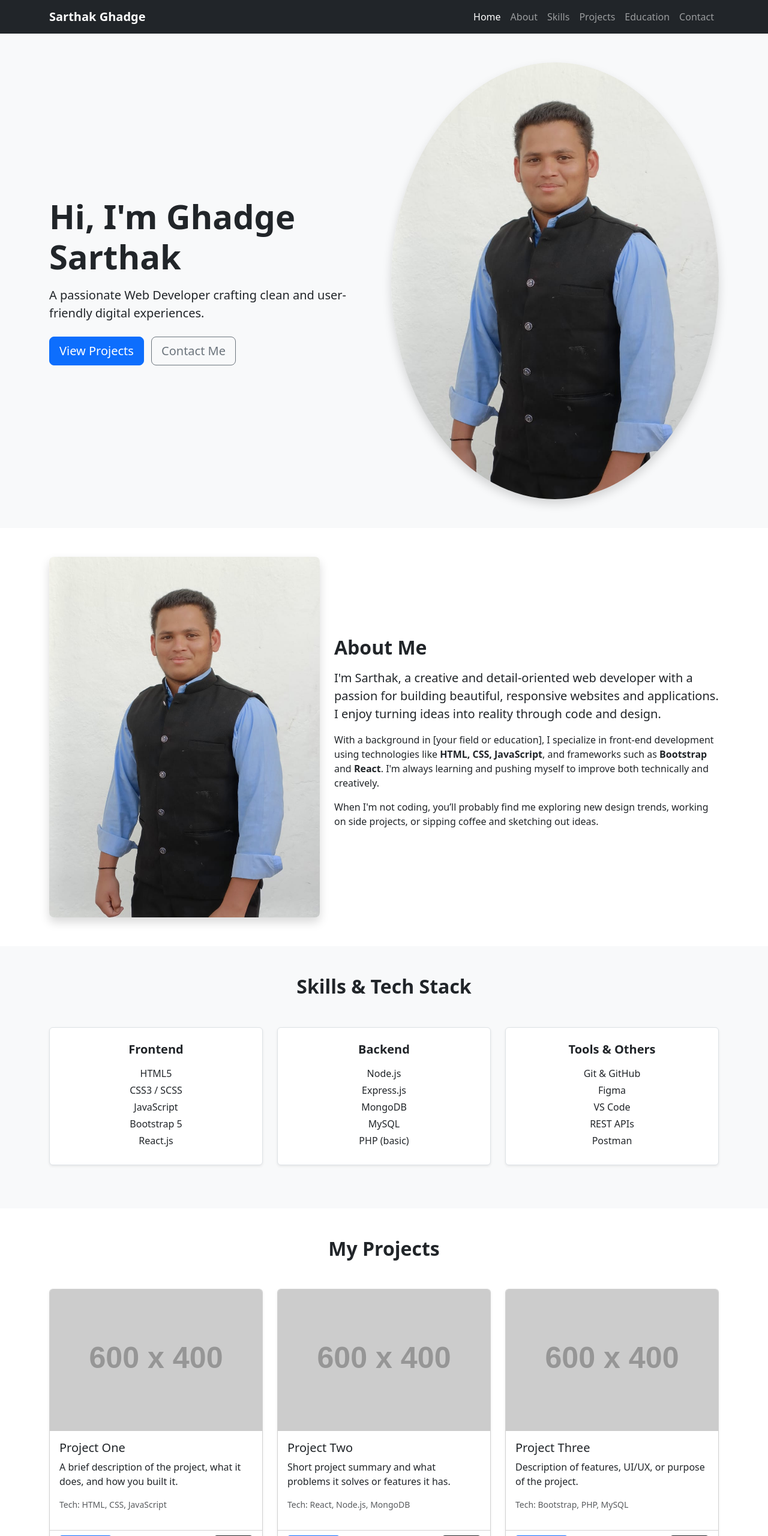
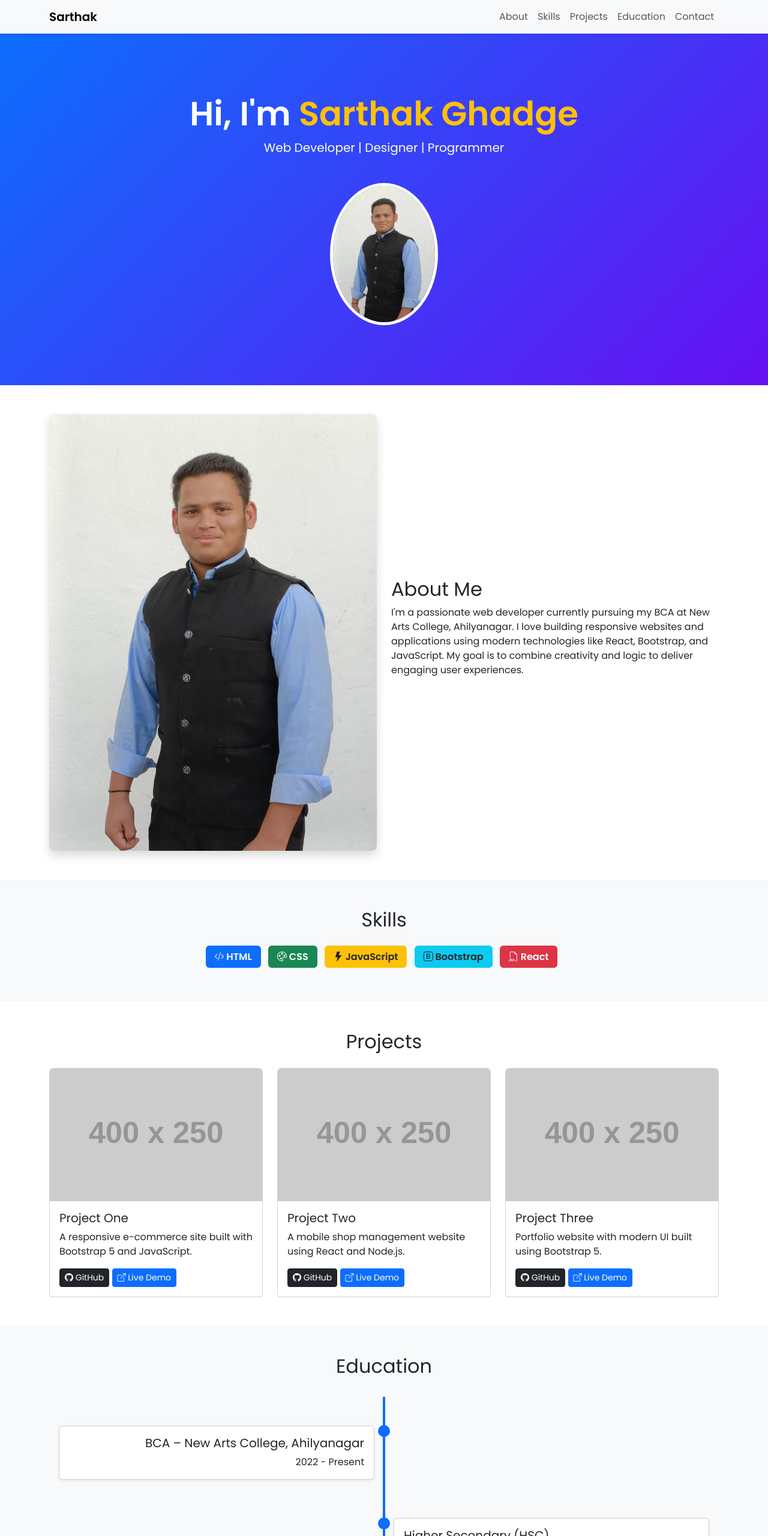
Before and after one commit to SarthakGhadge924/Portfolio, a plain HTML site: page index.html in a window 1280 px wide. Shown: the top 2560 px of the page at 60% size. Drawn offline with nearby package versions, Linux system fonts and the light colour scheme; placeholder pictures from the web are drawn by us.

Commit message:
Update index.html

```diff
--- a/index.html
+++ b/index.html
@@ -1,299 +1,279 @@
 <!DOCTYPE html>
 <html lang="en">
 <head>
-  <title>Sarthak Ghadge Portfolio</title>
-  <meta charset="utf-8">
-  <meta name="viewport" content="width=device-width, initial-scale=1">
-  <link href="https://cdn.jsdelivr.net/npm/bootstrap@5.3.3/dist/css/bootstrap.min.css" rel="stylesheet">
-  <script src="https://cdn.jsdelivr.net/npm/bootstrap@5.3.3/dist/js/bootstrap.bundle.min.js"></script>
+  <meta charset="UTF-8" />
+  <meta name="viewport" content="width=device-width, initial-scale=1.0" />
+  <title>Sarthak Ghadge | Portfolio</title>
+  <!-- Bootstrap CSS -->
+  <link href="https://cdn.jsdelivr.net/npm/bootstrap@5.3.0/dist/css/bootstrap.min.css" rel="stylesheet" />
+  <!-- Bootstrap Icons -->
+  <link href="https://cdn.jsdelivr.net/npm/bootstrap-icons/font/bootstrap-icons.css" rel="stylesheet" />
+  <!-- Google Font -->
+  <link href="https://fonts.googleapis.com/css2?family=Poppins:wght@400;600&display=swap" rel="stylesheet" />
+  <style>
+    body {
+      font-family: "Poppins", sans-serif;
+    }
+    /* Navbar */
+    .navbar {
+      box-shadow: 0 4px 6px rgba(0,0,0,0.05);
+    }
+    /* Hero */
+    .hero {
+      background: linear-gradient(135deg, #0d6efd, #6610f2);
+      color: white;
+      padding: 100px 0;
+      text-align: center;
+    }
+    .hero h1 span {
+      color: #ffc107;
+    }
+    .hero img {
+      width: 180px;
+      border-radius: 50%;
+      margin-top: 20px;
+      border: 5px solid white;
+    }
+    /* Skills */
+    .badge {
+      font-size: 1rem;
+      padding: 10px 15px;
+    }
+    /* Projects */
+    .project-card {
+      transition: transform 0.3s ease, box-shadow 0.3s ease;
+    }
+    .project-card:hover {
+      transform: translateY(-8px);
+      box-shadow: 0 8px 20px rgba(0,0,0,0.2);
+    }
+    /* Education Timeline */
+    .timeline {
+      position: relative;
+      margin: 2rem 0;
+      padding: 2rem 0;
+    }
+    .timeline::before {
+      content: "";
+      position: absolute;
+      top: 0;
+      bottom: 0;
+      left: 50%;
+      width: 4px;
+      background: #0d6efd;
+      transform: translateX(-50%);
+    }
+    .timeline-item {
+      position: relative;
+      margin-bottom: 2rem;
+      width: 50%;
+      padding: 1rem;
+    }
+    .timeline-item.left {
+      left: 0;
+      text-align: right;
+    }
+    .timeline-item.right {
+      left: 50%;
+    }
+    .timeline-item::before {
+      content: "";
+      position: absolute;
+      top: 15px;
+      width: 20px;
+      height: 20px;
+      background: #0d6efd;
+      border-radius: 50%;
+      z-index: 1;
+    }
+    .timeline-item.left::before {
+      right: -10px;
+    }
+    .timeline-item.right::before {
+      left: -10px;
+    }
+    /* Footer */
+    footer {
+      background: #212529;
+      color: white;
+      padding: 20px 0;
+    }
+    footer a {
+      color: #ffc107;
+      margin: 0 10px;
+      font-size: 1.2rem;
+    }
+  </style>
 </head>
 <body>
-
-<nav class="navbar navbar-expand-lg navbar-dark bg-dark sticky-top">
+  <!-- Navbar -->
+  <nav class="navbar navbar-expand-lg bg-light sticky-top">
     <div class="container">
-    <a class="navbar-brand fw-bold" href="#">Sarthak Ghadge</a>
-    <button class="navbar-toggler" type="button" data-bs-toggle="collapse" data-bs-target="#navbarNav">
+      <a class="navbar-brand fw-bold" href="#">Sarthak</a>
+      <button class="navbar-toggler" data-bs-toggle="collapse" data-bs-target="#navbarNav">
         <span class="navbar-toggler-icon"></span>
       </button>
-
-    <div class="collapse navbar-collapse justify-content-end" id="navbarNav">
-      <ul class="navbar-nav">
-        <li class="nav-item">
-          <a class="nav-link active" href="#hero">Home</a>
-        </li>
-        <li class="nav-item">
-          <a class="nav-link" href="#about">About</a>
-        </li>
-        <li class="nav-item">
-          <a class="nav-link" href="#skills">Skills</a>
-        </li>
-        <li class="nav-item">
-          <a class="nav-link" href="#projects">Projects</a>
-        </li>
-        <li class="nav-item">
-          <a class="nav-link" href="#education">Education</a>
-        </li>
-        <li class="nav-item">
-          <a class="nav-link" href="#contact">Contact</a>
-        </li>
+      <div class="collapse navbar-collapse text-center" id="navbarNav">
+        <ul class="navbar-nav ms-auto">
+          <li class="nav-item"><a href="#about" class="nav-link">About</a></li>
+          <li class="nav-item"><a href="#skills" class="nav-link">Skills</a></li>
+          <li class="nav-item"><a href="#projects" class="nav-link">Projects</a></li>
+          <li class="nav-item"><a href="#education" class="nav-link">Education</a></li>
+          <li class="nav-item"><a href="#contact" class="nav-link">Contact</a></li>
         </ul>
       </div>
     </div>
   </nav>
 
-<section class="py-5 bg-light d-flex align-items-center" style="min-height: 100vh;">
+  <!-- Hero -->
+  <section class="hero">
     <div class="container">
-    <div class="row align-items-center">
-
-      <!-- Left: Text Content -->
-      <div class="col-md-6 text-center text-md-start">
-        <h1 class="display-4 fw-bold mb-3">Hi, I'm Ghadge Sarthak <span class="text-primary"></span></h1>
-        <p class="lead mb-4">A passionate Web Developer crafting clean and user-friendly digital experiences.</p>
-        <a href="#projects" class="btn btn-primary btn-lg me-2">View Projects</a>
-        <a href="#contact" class="btn btn-outline-secondary btn-lg">Contact Me</a>
-      </div>
-
-      <!-- Right: Image -->
-      <div class="col-md-6 text-center mt-4 mt-md-0">
-        <img src="sarthak.jpg" alt="Hero Image" class="img-fluid rounded-circle shadow">
-      </div>
-
-    </div>
+      <h1 class="display-4 fw-bold">Hi, I'm <span>Sarthak Ghadge</span></h1>
+      <p class="lead mb-4">Web Developer | Designer | Programmer</p>
+      <img src="sarthak.jpg" alt="Profile Photo" />
     </div>
   </section>
 
+  <!-- About -->
   <section id="about" class="py-5">
     <div class="container">
       <div class="row align-items-center">
-
-      <!-- Left: Image -->
-      <div class="col-md-5 text-center mb-4 mb-md-0">
-        <img src="sarthak.jpg" alt="About Me Image" class="img-fluid rounded-3 shadow">
+        <div class="col-md-6">
+          <img src="sarthak.jpg" class="img-fluid rounded-3 shadow" alt="About Image">
         </div>
-
-      <!-- Right: Text Content -->
-      <div class="col-md-7">
-        <h2 class="fw-bold mb-3">About Me</h2>
-        <p class="lead">
-          I'm <strong>Sarthak</strong>, a creative and detail-oriented web developer with a passion for building beautiful, responsive websites and applications. I enjoy turning ideas into reality through code and design.
+        <div class="col-md-6">
+          <h2>About Me</h2>
+          <p>
+            I'm a passionate web developer currently pursuing my BCA at New Arts College, Ahilyanagar.
+            I love building responsive websites and applications using modern technologies like React, Bootstrap, and JavaScript.
+            My goal is to combine creativity and logic to deliver engaging user experiences.
           </p>
-        <p>
-          With a background in [your field or education], I specialize in front-end development using technologies like <strong>HTML, CSS, JavaScript</strong>, and frameworks such as <strong>Bootstrap</strong> and <strong>React</strong>. I'm always learning and pushing myself to improve both technically and creatively.
-        </p>
-        <p>
-          When I'm not coding, you’ll probably find me exploring new design trends, working on side projects, or sipping coffee and sketching out ideas.
-        </p>
-      </div>
-
-    </div>
-  </div>
-</section>
-
-<section id="skills" class="py-5 bg-light">
-  <div class="container">
-    <h2 class="text-center fw-bold mb-5">Skills & Tech Stack</h2>
-    <div class="row text-center">
-
-      <!-- Frontend -->
-      <div class="col-md-4 mb-4">
-        <div class="p-4 border rounded bg-white h-100 shadow-sm">
-          <h5 class="fw-semibold mb-3">Frontend</h5>
-          <p class="mb-1">HTML5</p>
-          <p class="mb-1">CSS3 / SCSS</p>
-          <p class="mb-1">JavaScript</p>
-          <p class="mb-1">Bootstrap 5</p>
-          <p class="mb-1">React.js</p>
-        </div>
-      </div>
-
-      <!-- Backend -->
-      <div class="col-md-4 mb-4">
-        <div class="p-4 border rounded bg-white h-100 shadow-sm">
-          <h5 class="fw-semibold mb-3">Backend</h5>
-          <p class="mb-1">Node.js</p>
-          <p class="mb-1">Express.js</p>
-          <p class="mb-1">MongoDB</p>
-          <p class="mb-1">MySQL</p>
-          <p class="mb-1">PHP (basic)</p>
-        </div>
-      </div>
-
-      <!-- Tools & Others -->
-      <div class="col-md-4 mb-4">
-        <div class="p-4 border rounded bg-white h-100 shadow-sm">
-          <h5 class="fw-semibold mb-3">Tools & Others</h5>
-          <p class="mb-1">Git & GitHub</p>
-          <p class="mb-1">Figma</p>
-          <p class="mb-1">VS Code</p>
-          <p class="mb-1">REST APIs</p>
-          <p class="mb-1">Postman</p>
-        </div>
-      </div>
-
-    </div>
-  </div>
-</section>
-
-<section id="projects" class="py-5">
-  <div class="container">
-    <h2 class="text-center fw-bold mb-5">My Projects</h2>
-    <div class="row g-4">
-
-      <!-- Project 1 -->
-      <div class="col-md-6 col-lg-4">
-        <div class="card h-100 shadow-sm">
-          <img src="https://via.placeholder.com/600x400" class="card-img-top" alt="Project 1">
-          <div class="card-body">
-            <h5 class="card-title">Project One</h5>
-            <p class="card-text">A brief description of the project, what it does, and how you built it.</p>
-            <p class="small text-muted">Tech: HTML, CSS, JavaScript</p>
-          </div>
-          <div class="card-footer bg-white d-flex justify-content-between">
-            <a href="#" class="btn btn-sm btn-primary" target="_blank">Live Demo</a>
-            <a href="#" class="btn btn-sm btn-outline-dark" target="_blank">GitHub</a>
-          </div>
-        </div>
-      </div>
-
-      <!-- Project 2 -->
-      <div class="col-md-6 col-lg-4">
-        <div class="card h-100 shadow-sm">
-          <img src="https://via.placeholder.com/600x400" class="card-img-top" alt="Project 2">
-          <div class="card-body">
-            <h5 class="card-title">Project Two</h5>
-            <p class="card-text">Short project summary and what problems it solves or features it has.</p>
-            <p class="small text-muted">Tech: React, Node.js, MongoDB</p>
-          </div>
-          <div class="card-footer bg-white d-flex justify-content-between">
-            <a href="#" class="btn btn-sm btn-primary" target="_blank">Live Demo</a>
-            <a href="#" class="btn btn-sm btn-outline-dark" target="_blank">GitHub</a>
-          </div>
-        </div>
-      </div>
-
-      <!-- Project 3 -->
-      <div class="col-md-6 col-lg-4">
-        <div class="card h-100 shadow-sm">
-          <img src="https://via.placeholder.com/600x400" class="card-img-top" alt="Project 3">
-          <div class="card-body">
-            <h5 class="card-title">Project Three</h5>
-            <p class="card-text">Description of features, UI/UX, or purpose of the project.</p>
-            <p class="small text-muted">Tech: Bootstrap, PHP, MySQL</p>
-          </div>
-          <div class="card-footer bg-white d-flex justify-content-between">
-            <a href="#" class="btn btn-sm btn-primary" target="_blank">Live Demo</a>
-            <a href="#" class="btn btn-sm btn-outline-dark" target="_blank">GitHub</a>
-          </div>
-        </div>
-      </div>
-
-    </div>
-  </div>
-</section>
-
-<section id="education" class="py-5 bg-light">
-  <div class="container">
-    <h2 class="text-center fw-bold mb-5">Education & Certifications</h2>
-
-    <div class="row justify-content-center">
-      <div class="col-md-8">
-
-        <!-- Education Block -->
-        <div class="mb-4 p-4 bg-white rounded shadow-sm">
-          <h5 class="fw-semibold mb-1">Bachelor of Computer Applications (BCA)</h5>
-          <p class="mb-1 text-muted">NACAS, A,NAGAR</p>
-          <p class="small text-muted">2023- 2027</p>
-        </div>
-
-        <!-- Certification Block -->
-        <div class="mb-4 p-4 bg-white rounded shadow-sm">
-          <h5 class="fw-semibold mb-1">Full Stack Web Development</h5>
-          <p class="mb-1 text-muted">A2Z IT HUB</p>
-          <p class="small text-muted">Completed: Jan 2024</p>
-        </div>
-
-        <!-- Another Certification -->
-        <div class="mb-4 p-4 bg-white rounded shadow-sm">
-          <h5 class="fw-semibold mb-1">JavaScript Algorithms and Data Structures</h5>
-          <p class="mb-1 text-muted">freeCodeCamp</p>
-          <p class="small text-muted">Completed: Oct 2023</p>
-        </div>
-
         </div>
       </div>
     </div>
   </section>
 
-<section id="contact" class="py-5">
+  <!-- Skills -->
+  <section id="skills" class="py-5 bg-light">
+    <div class="container text-center">
+      <h2 class="mb-4">Skills</h2>
+      <div>
+        <span class="badge bg-primary me-2 mb-2"><i class="bi bi-code-slash"></i> HTML</span>
+        <span class="badge bg-success me-2 mb-2"><i class="bi bi-palette"></i> CSS</span>
+        <span class="badge bg-warning text-dark me-2 mb-2"><i class="bi bi-lightning-fill"></i> JavaScript</span>
+        <span class="badge bg-info text-dark me-2 mb-2"><i class="bi bi-bootstrap"></i> Bootstrap</span>
+        <span class="badge bg-danger me-2 mb-2"><i class="bi bi-filetype-jsx"></i> React</span>
+      </div>
+    </div>
+  </section>
+
+  <!-- Projects -->
+  <section id="projects" class="py-5">
     <div class="container">
-    <h2 class="text-center fw-bold mb-5">Get In Touch</h2>
-
-    <div class="row">
-      <!-- Contact Info -->
-      <div class="col-md-5 mb-4">
-        <div class="p-4 bg-light rounded shadow-sm h-100">
-          <h5 class="fw-semibold">Contact Details</h5>
-          <p class="mb-2"><strong>Email:</strong> <a href="mailto:youremail@example.com">sarthak@gmail.com</a></p>
-          <p class="mb-2"><strong>Phone:</strong> +91 9359261298</p>
-          <p class="mb-2"><strong>Location:</strong> A.NAGAR, INDIA</p>
-
-          <div class="mt-4">
-            <h6 class="fw-semibold">Connect with me</h6>
-            <a href="https://github.com/yourusername" target="_blank" class="me-3 text-dark">
-              <i class="bi bi-github fs-4"></i>
-            </a>
-            <a href="https://linkedin.com/in/yourusername" target="_blank" class="me-3 text-primary">
-              <i class="bi bi-linkedin fs-4"></i>
-            </a>
-            <a href="https://twitter.com/yourusername" target="_blank" class="text-info">
-              <i class="bi bi-twitter fs-4"></i>
-            </a>
+      <h2 class="text-center mb-4">Projects</h2>
+      <div class="row g-4">
+        <div class="col-md-4">
+          <div class="card project-card">
+            <img src="https://via.placeholder.com/400x250" class="card-img-top" alt="Project 1">
+            <div class="card-body">
+              <h5 class="card-title">Project One</h5>
+              <p class="card-text">A responsive e-commerce site built with Bootstrap 5 and JavaScript.</p>
+              <a href="https://github.com/SarthakGhadge924" class="btn btn-dark btn-sm"><i class="bi bi-github"></i> GitHub</a>
+              <a href="#" class="btn btn-primary btn-sm"><i class="bi bi-box-arrow-up-right"></i> Live Demo</a>
             </div>
           </div>
         </div>
-
-      <!-- Contact Form (optional) -->
-      <div class="col-md-7">
-        <form class="p-4 bg-light rounded shadow-sm">
-          <div class="mb-3">
-            <label for="name" class="form-label">Your Name</label>
-            <input type="text" class="form-control" id="name" placeholder="Enter your name">
+        <div class="col-md-4">
+          <div class="card project-card">
+            <img src="https://via.placeholder.com/400x250" class="card-img-top" alt="Project 2">
+            <div class="card-body">
+              <h5 class="card-title">Project Two</h5>
+              <p class="card-text">A mobile shop management website using React and Node.js.</p>
+              <a href="https://github.com/SarthakGhadge924" class="btn btn-dark btn-sm"><i class="bi bi-github"></i> GitHub</a>
+              <a href="#" class="btn btn-primary btn-sm"><i class="bi bi-box-arrow-up-right"></i> Live Demo</a>
             </div>
-          <div class="mb-3">
-            <label for="email" class="form-label">Your Email</label>
-            <input type="email" class="form-control" id="email" placeholder="Enter your email">
           </div>
-          <div class="mb-3">
-            <label for="message" class="form-label">Your Message</label>
-            <textarea class="form-control" id="message" rows="4" placeholder="Type your message..."></textarea>
         </div>
-          <button type="submit" class="btn btn-primary">Send Message</button>
-        </form>
+        <div class="col-md-4">
+          <div class="card project-card">
+            <img src="https://via.placeholder.com/400x250" class="card-img-top" alt="Project 3">
+            <div class="card-body">
+              <h5 class="card-title">Project Three</h5>
+              <p class="card-text">Portfolio website with modern UI built using Bootstrap 5.</p>
+              <a href="https://github.com/SarthakGhadge924" class="btn btn-dark btn-sm"><i class="bi bi-github"></i> GitHub</a>
+              <a href="#" class="btn btn-primary btn-sm"><i class="bi bi-box-arrow-up-right"></i> Live Demo</a>
+            </div>
+          </div>
         </div>
       </div>
     </div>
   </section>
 
-<footer class="bg-dark text-white py-4">
+  <!-- Education -->
+  <section id="education" class="py-5 bg-light">
+    <div class="container">
+      <h2 class="text-center mb-4">Education</h2>
+      <div class="timeline">
+        <div class="timeline-item left">
+          <div class="card shadow-sm">
+            <div class="card-body">
+              <h5 class="card-title">BCA – New Arts College, Ahilyanagar</h5>
+              <p class="card-text">2022 - Present</p>
+            </div>
+          </div>
+        </div>
+        <div class="timeline-item right">
+          <div class="card shadow-sm">
+            <div class="card-body">
+              <h5 class="card-title">Higher Secondary (HSC)</h5>
+              <p class="card-text">Completed in 2021</p>
+            </div>
+          </div>
+        </div>
+        <div class="timeline-item left">
+          <div class="card shadow-sm">
+            <div class="card-body">
+              <h5 class="card-title">Secondary (SSC)</h5>
+              <p class="card-text">Completed in 2019</p>
+            </div>
+          </div>
+        </div>
+      </div>
+    </div>
+  </section>
+
+  <!-- Contact -->
+  <section id="contact" class="py-5">
     <div class="container text-center">
-    <p class="mb-2">&copy; 2025 SG. All rights reserved.</p>
-    <div class="mb-2">
-      <a href="https://github.com/yourusername" target="_blank" class="text-white me-3">
-        <i class="bi bi-github"></i>
-      </a>
-      <a href="https://linkedin.com/in/yourusername" target="_blank" class="text-white me-3">
-        <i class="bi bi-linkedin"></i>
-      </a>
-      <a href="mailto:youremail@example.com" class="text-white">
-        <i class="bi bi-envelope-fill"></i>
-      </a>
+      <h2 class="mb-4">Contact Me</h2>
+      <form class="mx-auto" style="max-width: 600px;">
+        <div class="mb-3">
+          <input type="text" class="form-control" placeholder="Your Name">
         </div>
-    <small>Built with ❤️ using Bootstrap 5</small>
+        <div class="mb-3">
+          <input type="email" class="form-control" placeholder="Your Email">
+        </div>
+        <div class="mb-3">
+          <textarea class="form-control" rows="4" placeholder="Your Message"></textarea>
+        </div>
+        <button type="submit" class="btn btn-primary">Send Message</button>
+      </form>
+      <div class="mt-4">
+        <a href="https://github.com/SarthakGhadge924" target="_blank"><i class="bi bi-github"></i></a>
+        <a href="https://linkedin.com/in/sarthak-ghadge" target="_blank"><i class="bi bi-linkedin"></i></a>
+        <a href="sarthakghadge924@gmail.com"><i class="bi bi-envelope"></i></a>
+      </div>
+    </div>
+  </section>
+
+  <!-- Footer -->
+  <footer class="text-center">
+    <div class="container">
+      <p class="mb-0">© 2025 Sarthak Ghadge | All Rights Reserved</p>
     </div>
   </footer>
 
-
-
-
+  <!-- Bootstrap JS -->
+  <script src="https://cdn.jsdelivr.net/npm/bootstrap@5.3.0/dist/js/bootstrap.bundle.min.js"></script>
 </body>
 </html>
```
Lines whose indentation alone changed are shown as unchanged.
